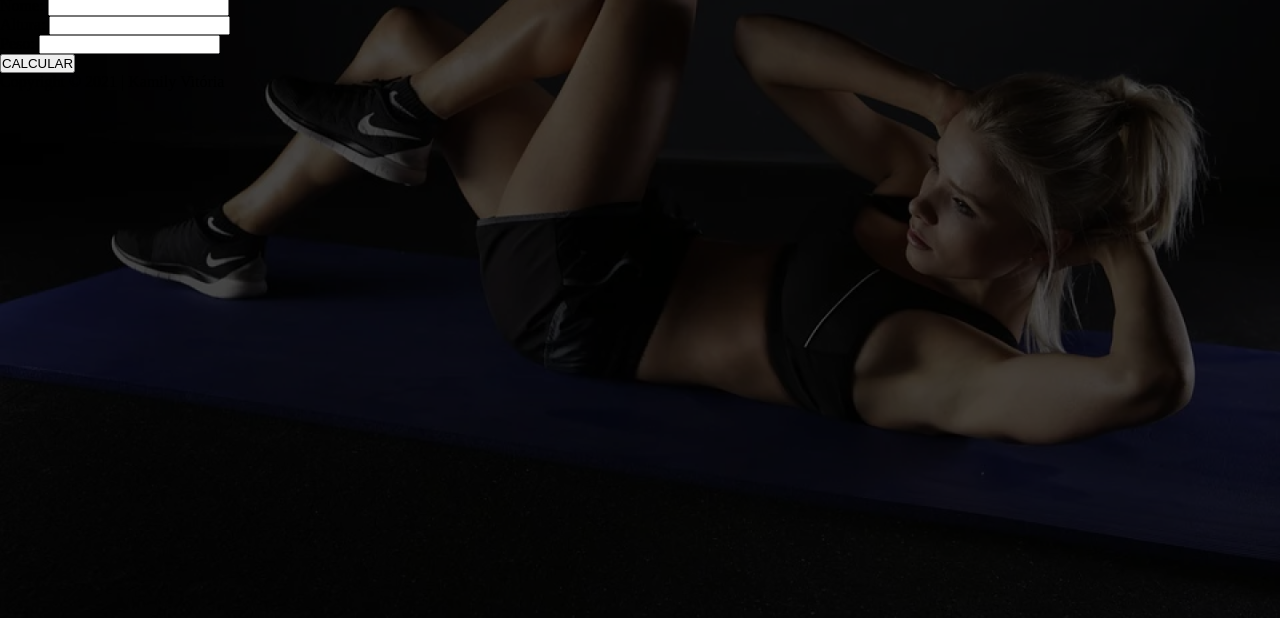
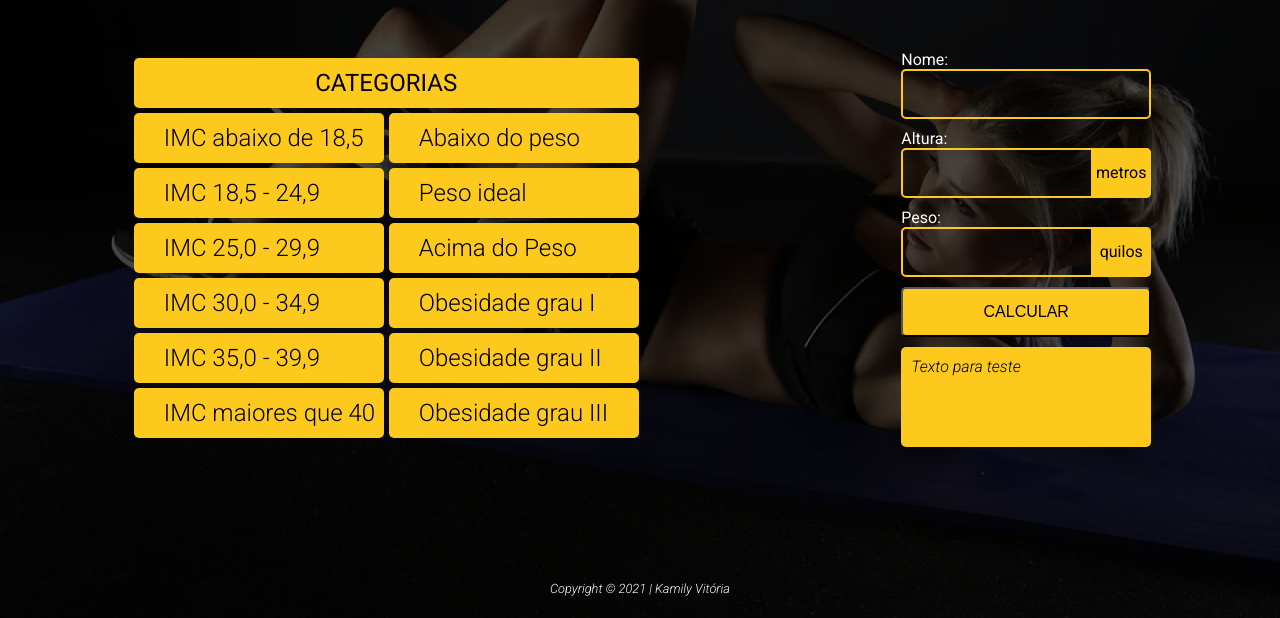
Before and after one commit to Kamily-vi/calculadora-imc, a plain HTML site: page index.html in a window 1280 px wide. Shown: the part 182-800 px from the top of the page. Drawn offline with Linux system fonts and the light colour scheme.

Commit message:
css concluído

```diff
--- a/index.html
+++ b/index.html
@@ -3,6 +3,9 @@
 <head>
     <meta charset="UTF-8">
     <meta name="viewport" content="width=device-width, initial-scale=1.0">
+    <link rel="preconnect" href="https://fonts.googleapis.com">
+<link rel="preconnect" href="https://fonts.gstatic.com" crossorigin>
+<link href="https://fonts.googleapis.com/css2?family=Roboto:ital,wght@0,100;0,300;0,400;0,900;1,300&display=swap" rel="stylesheet">
     <link rel="stylesheet" href="style.css">
     <title>IMC</title>
 </head>
@@ -15,7 +18,7 @@
             <table>
                 <thead>
                     <tr>
-                        <th>CATEGORIAS</th>
+                        <th colspan="2">CATEGORIAS</th>
                     </tr>
                 </thead>
                 <tbory>
@@ -52,16 +55,16 @@
                     <label>Nome:</label>
                     <input type="text">
                 </div>
-                <div class="campo">
+                <div class="campo unidade" data-unidade="metros">
                     <label>Altura:</label>
                     <input type="text">
                 </div>
-                <div class="campo">
+                <div class="campo unidade" data-unidade="quilos">
                     <label>Peso:</label>
                     <input type="text">
                 </div>
                 <button type="button">CALCULAR</button>
-                <div id="resultado"></div>
+                <div class="resultado" id="resultado">Texto para teste</div>
             </form>
             </section>
     </main>
--- a/style.css
+++ b/style.css
@@ -2,6 +2,9 @@
     padding: 0;
     margin: 0;
     box-sizing: border-box;
+}
+:root{
+    --cor-destaque: #FCC91C;
 }
 
 body{
@@ -13,4 +16,128 @@ body{
     background-blend-mode: darken;
     height: 100vh;
     width: 100vw;
+    display: flex;
+    flex-direction:column ;
+    font-family: 'Roboto', sans-serif;
 }
+
+header{
+    height: 100px;
+    display: flex;
+    justify-content: center;
+    align-items: flex-end;
+}
+h1{
+    color: white;
+    font-size: 3rem;
+    font-weight: 400;
+}
+main{
+    flex-grow: 1;
+    display: flex;
+}
+section{
+    flex-grow: 1;
+    display: flex;
+    justify-content: center;
+    align-items: center;
+}
+.categorias table{
+    font-size: 1.5rem;
+    border-spacing: 5px;
+}
+.categorias th{
+    background-color: var(--cor-destaque);
+    height: 50px;
+    width: 500px;
+    border-radius: 5px;
+    font-weight: 400;
+
+}
+.categorias td{
+    background-color: var(--cor-destaque);
+    height: 50px;
+    width: 250px;
+    border-radius: 5px;
+    padding-left: 30px;
+    font-weight: 300;
+}
+
+
+.calculadora form{
+    display: flex;
+    flex-direction: column;
+    gap: 10px;
+    width: 250px;
+}
+.calculadora label{
+    color: white;
+}
+.calculadora .campo{
+    display: flex;
+    flex-direction: column;
+    position: relative;
+}
+.calculadora .campo.unidade input{
+    padding-right: 60px;
+}
+.calculadora .campo.unidade::before{
+    content: attr(data-unidade);
+    background-color: var(--cor-destaque);
+    position: absolute;
+    right: 0;
+    bottom: 0;
+    height: 50px;
+    width: 60px;
+    display: flex;
+    justify-content: center;
+    align-items: center;
+    border-radius: 0 5px 5px 0;
+}
+.calculadora input{
+    height: 50px;
+    border: 2px solid var(--cor-destaque);
+    background-color: transparent;
+    border-radius: 5px;
+    outline: none;
+    color: white;
+    padding: 0 10px;
+    font-size: 1rem;
+    font-weight: 200;
+    font-family: 'Roboto', sans-serif;
+}
+.calculadora button{
+    height: 50px;
+    background-color: var(--cor-destaque);
+    font-size: 1rem;
+    border-radius: 5px;
+}
+.calculadora .resultado{
+    height: 100px;
+    background-color: var(--cor-destaque);
+    border-radius: 5px;
+    padding: 10px;
+    font-style: italic;
+}
+footer{
+    height: 40px;
+    text-align: center;
+}
+footer span{
+    color: white;
+    font-size: .8rem;
+    font-style: italic;
+    font-weight: 200;
+}
+
+@media (max-width: 768px) {
+    .categorias{
+        display: none;
+    }
+    h1{
+        font-size: 2rem;
+    }
+    .calculadora form{
+        width: 80%;
+    }
+}
```
